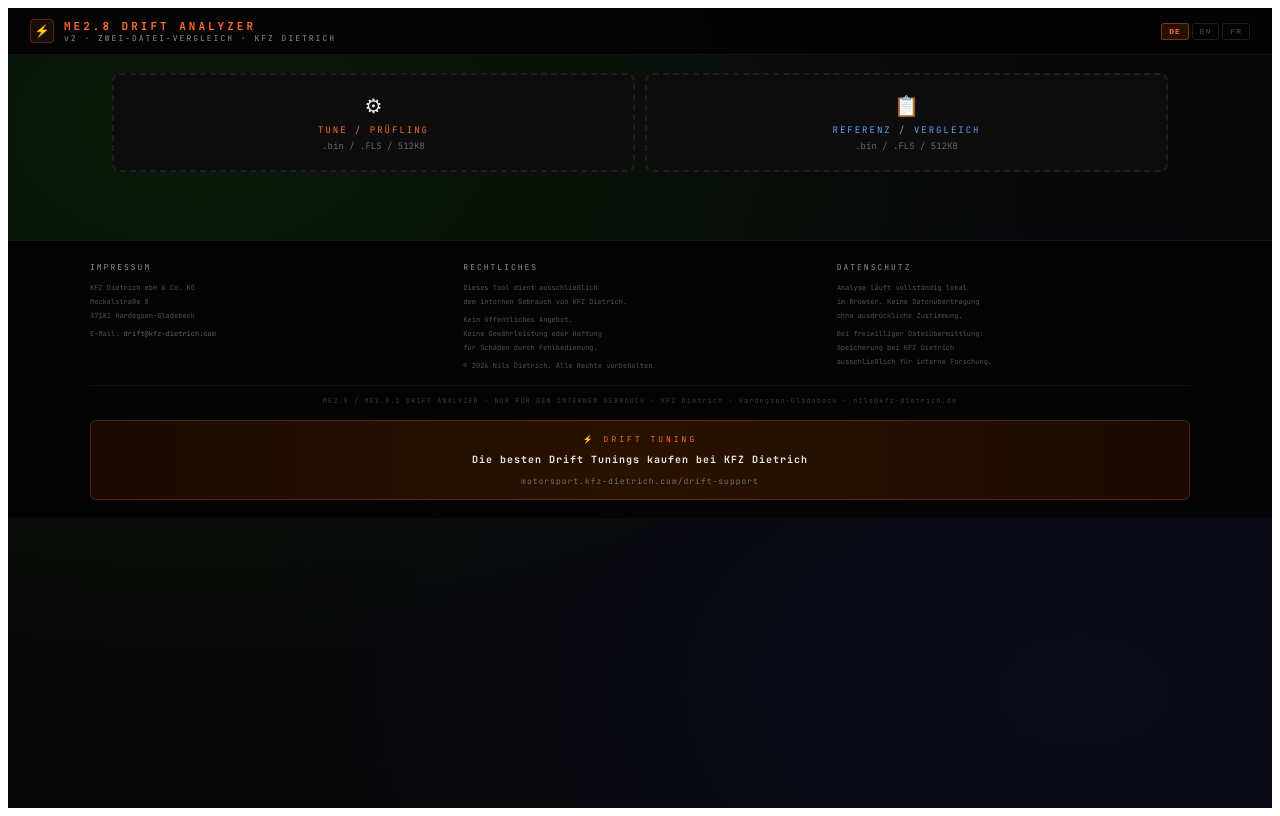
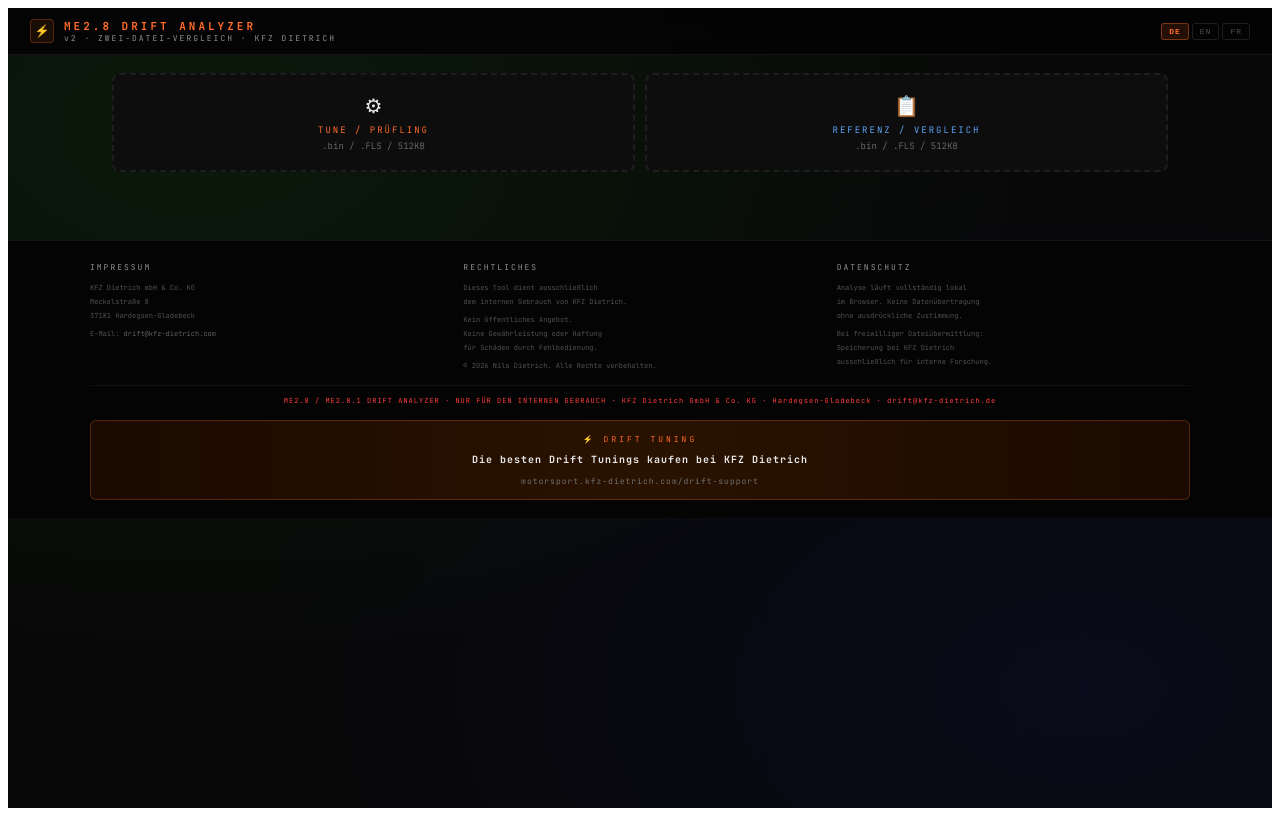
Before and after one commit to ND37181/me28-drift-analyzer, a React (Vite) app: page / in a window 1280 px wide. Built offline with nearby package versions, Linux system fonts and the light colour scheme.

Commit message:
fix: Footer rot + korrekter Firmenname und E-Mail

```diff
--- a/src/ME28_Drift_Analyzer.jsx
+++ b/src/ME28_Drift_Analyzer.jsx
@@ -1175,9 +1175,9 @@
 
           </div>
           <div style={{borderTop:"1px solid #111",paddingTop:8,textAlign:"center",
-            fontSize:7,color:"#383838",letterSpacing:1}}>
+            fontSize:7,color:"#ff3c3c",letterSpacing:1}}>
             ME2.8 / ME2.8.1 DRIFT ANALYZER · NUR FÜR DEN INTERNEN GEBRAUCH ·
-            KFZ Dietrich · Hardegsen-Gladebeck · nils@kfz-dietrich.de
+            KFZ Dietrich GmbH &amp; Co. KG · Hardegsen-Gladebeck · drift@kfz-dietrich.de
           </div>
 
           {/* Werbung */}
```
